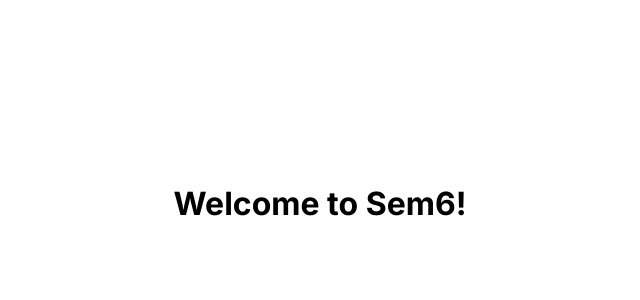
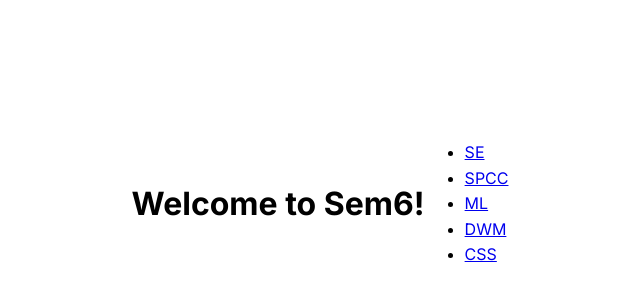
Before and after one commit to max-rocco/sem6, an Eleventy site: page index.njk in a window 1280 px wide. Shown: the part 196-496 px from the top of the page, without its empty margins (320-960 px from the left). Built offline with nearby package versions, Linux system fonts and the light colour scheme; Eleventy itself is replaced by a stand-in of ours; files that its build step writes are made by us from their sources.

Commit message:
loop subjects.

```diff
--- /dev/null
+++ b/_data/subjects.json
@@ -0,0 +1,3 @@
+{
+  "subjects": ["SE", "SPCC", "ML", "DWM", "CSS"]
+}
--- a/index.njk
+++ b/index.njk
@@ -4,4 +4,9 @@ layout: layouts/home.njk
 
 <div class="home-container">
     <h1>Welcome to Sem6!</h1>
+        <ul class="nav">
+            {%- for subject in subjects.subjects %}
+                <li class="nav-item"><a href="{{ subject | url }}">{{ subject }}</a></li>
+            {%- endfor %}
+        </ul>
 </div>
```
